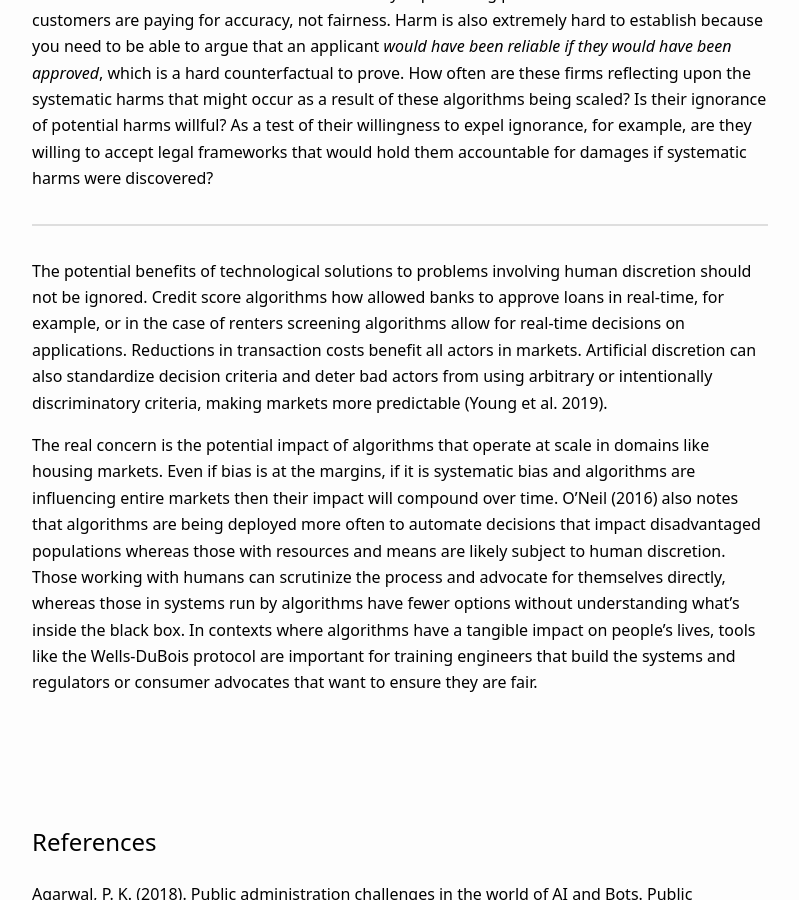
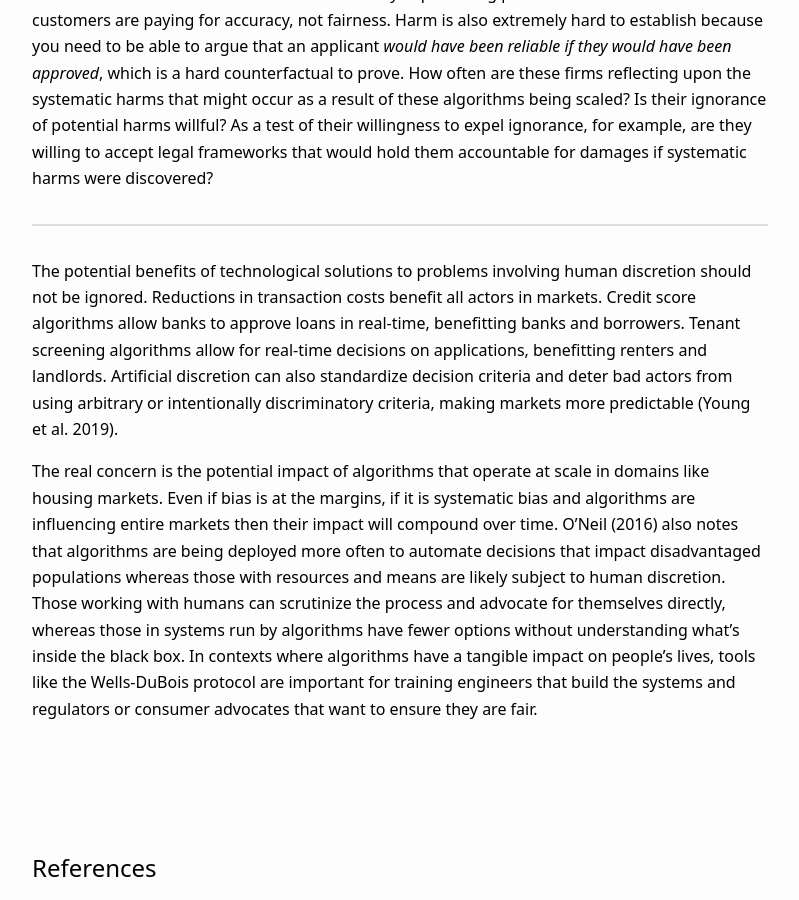
Before and after one commit to lecy/wells-dubois-protocol, a Jekyll site: the page built from index.md, in a window 1280 px wide and 900 px high, scrolled down 13153 px. Shown: the whole window, without its empty margins (240-1039 px from the left). Built offline with Jekyll 4.4.1, drawn with Linux system fonts in a browser that asks for light colours.

Commit message:
Update index.md

```diff
--- a/index.md
+++ b/index.md
@@ -208,7 +208,7 @@ As a demonstration of the utuility of the Wells-DuBois protocol, one could ident
 
 ------------
 
-The potential benefits of technological solutions to problems involving human discretion should not be ignored. Credit score algorithms how allowed banks to approve loans in real-time, for example, or in the case of renters screening algorithms allow for real-time decisions on applications. Reductions in transaction costs benefit all actors in markets. Artificial discretion can also standardize decision criteria and deter bad actors from using arbitrary or intentionally discriminatory criteria, making markets more predictable (Young et al. 2019).
+The potential benefits of technological solutions to problems involving human discretion should not be ignored. Reductions in transaction costs benefit all actors in markets. Credit score algorithms allow banks to approve loans in real-time, benefitting banks and borrowers. Tenant screening algorithms allow for real-time decisions on applications, benefitting renters and landlords. Artificial discretion can also standardize decision criteria and deter bad actors from using arbitrary or intentionally discriminatory criteria, making markets more predictable (Young et al. 2019).
 
 The real concern is the potential impact of algorithms that operate at scale in domains like housing markets. Even if bias is at the margins, if it is systematic bias and algorithms are influencing entire markets then their impact will compound over time. O'Neil (2016) also notes that algorithms are being deployed more often to automate decisions that impact disadvantaged populations whereas those with resources and means are likely subject to human discretion. Those working with humans can scrutinize the process and advocate for themselves directly, whereas those in systems run by algorithms have fewer options without understanding what's inside the black box. In contexts where algorithms have a tangible impact on people's lives, tools like the Wells-DuBois protocol are important for training engineers that build the systems and regulators or consumer advocates that want to ensure they are fair.
 
```
